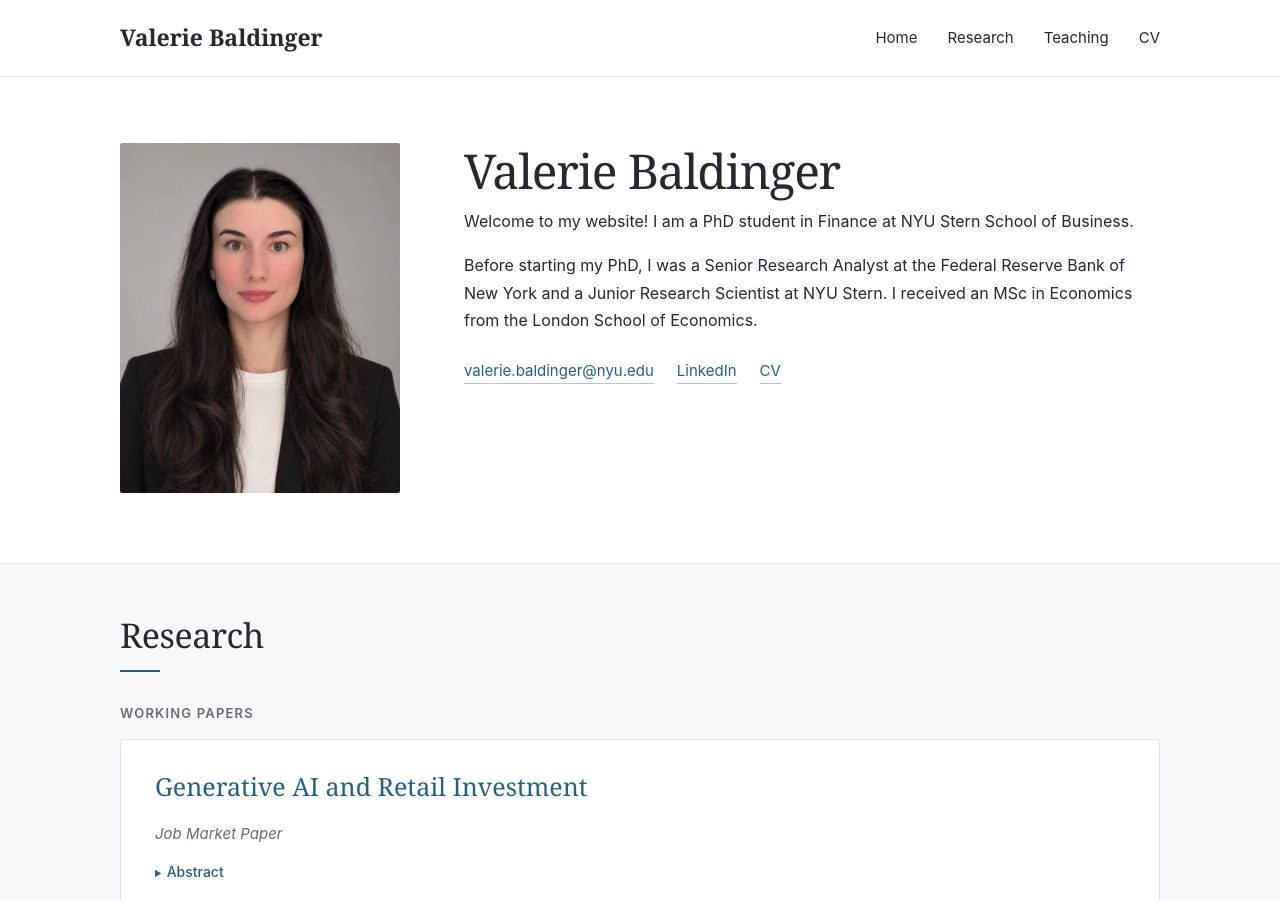
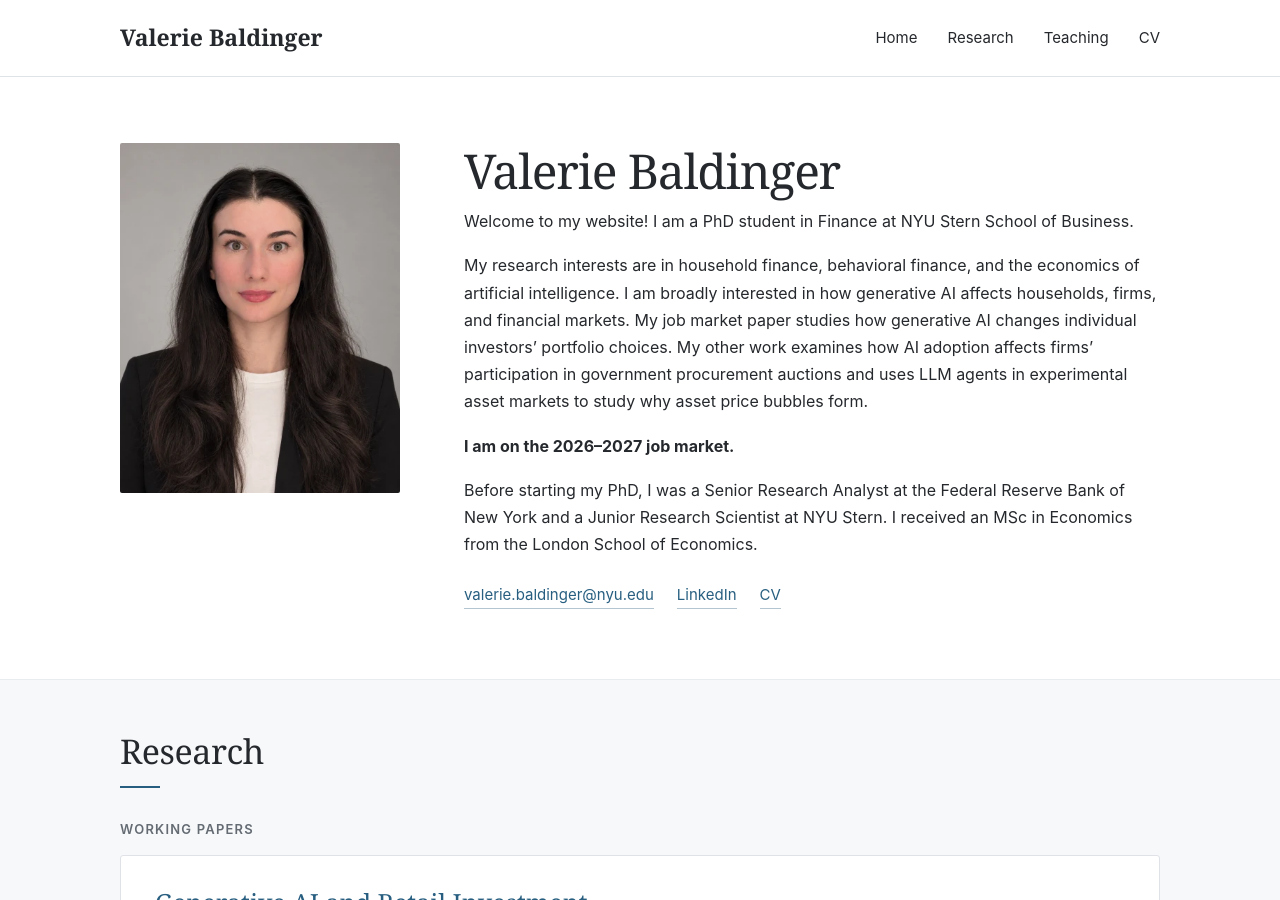
Before and after one commit to valeriebaldinger/valeriebaldinger.github.io, a Jekyll site: the page built from _pages/about.md, in a window 1280 px wide and 900 px high. Built offline with Jekyll 4.4.1, drawn with Linux system fonts in a browser that asks for light colours.

Commit message:
Update homepage research interests and job market announcement

```diff
--- a/_pages/about.md
+++ b/_pages/about.md
@@ -18,6 +18,8 @@ redirect_from:
   <div class="introduction">
     <h1 id="profile-name">Valerie Baldinger</h1>
     <p>Welcome to my website! I am a PhD student in Finance at NYU Stern School of Business.</p>
+    <p>My research interests are in household finance, behavioral finance, and the economics of artificial intelligence. I am broadly interested in how generative AI affects households, firms, and financial markets. My job market paper studies how generative AI changes individual investors’ portfolio choices. My other work examines how AI adoption affects firms’ participation in government procurement auctions and uses LLM agents in experimental asset markets to study why asset price bubbles form.</p>
+    <p><strong>I am on the 2026–2027 job market.</strong></p>
     <p>Before starting my PhD, I was a Senior Research Analyst at the Federal Reserve Bank of New York and a Junior Research Scientist at NYU Stern. I received an MSc in Economics from the London School of Economics.</p>
     <div class="contact-links" aria-label="Contact and curriculum vitae">
       <a href="mailto:{{ site.author.email }}">{{ site.author.email }}</a>
```
